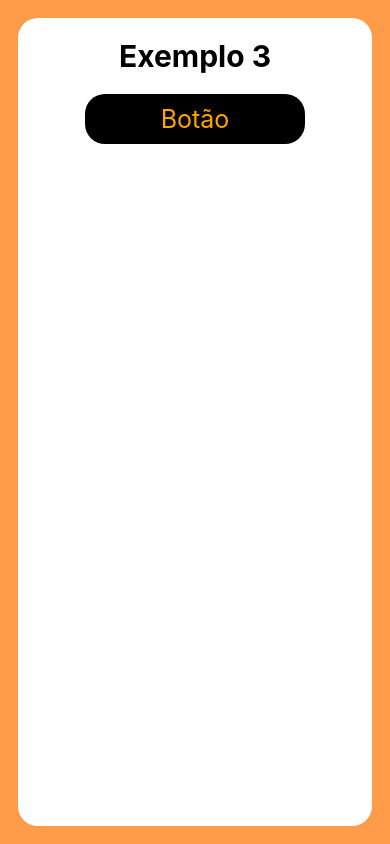
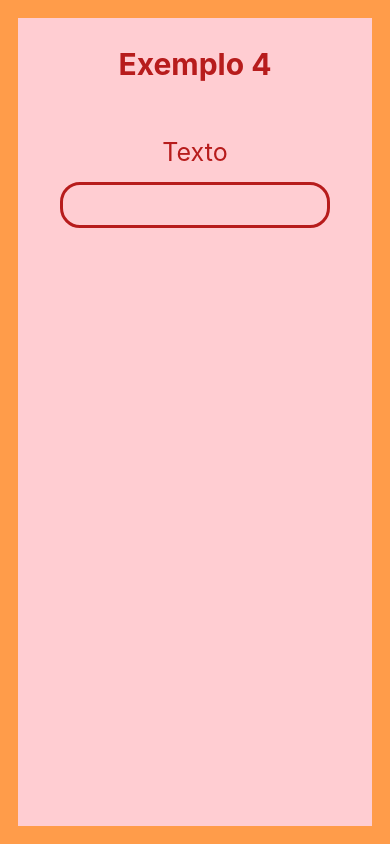
Before and after one commit to uhumrenan/aula_28_02_2024, a React Native app: screen / in a window 390 px wide. Built offline with nearby package versions, Linux system fonts and the light colour scheme.

Commit message:
UseState - 27/03/2024
Botão com 'movimentação'

```diff
--- a/App.js
+++ b/App.js
@@ -3,13 +3,15 @@
 
 // import Mensagem from './src/ex_2';
 //import Atividade1 from './src/atv_1';
+//import Exemplo_3 from './src/ex_3';
+//import Atividade_3 from './src/atv_3';
 
-import Exemplo_3 from './src/ex_3';
+import Exemplo_4 from './src/ex_4';
 
 export default function App() {
   return (
     <View style={styles.container}>
-      <Exemplo_3/>
+      <Exemplo_4/>
       <StatusBar style="auto" />
     </View>
   );
--- /dev/null
+++ b/src/atv_3/index.js
@@ -0,0 +1,50 @@
+import { useState } from 'react';
+import { View, Text, TouchableOpacity } from 'react-native';
+
+import styles from './styles';
+
+export default function Atividade_3 () {
+
+    const [numero, setNumero] = useState(0);
+
+
+    function incrementar() {
+        setNumero(numero + 1);
+    }
+
+    function decrementar() {
+        setNumero(numero - 1);
+    }
+    function zerar() {
+        setNumero(0);
+    }
+
+    return(
+        <View style={styles.container}>
+            <Text style={styles.titulo}>Atividade 3</Text>
+
+
+            <View style={styles.containerLadoalado}>
+
+
+            <TouchableOpacity style={[styles.botao, styles.botaoContainer]} onPress={ () => decrementar ()}>
+                <Text style={styles.txtBotao}>-</Text>
+            </TouchableOpacity>
+
+            <Text style={styles.titulo}>{numero}</Text>
+            <TouchableOpacity style={[styles.botao, styles.botaoContainer]} onPress={ () => incrementar ()}>
+                <Text style={styles.txtBotao}>+</Text>
+            </TouchableOpacity>
+
+
+            </View>
+
+            <TouchableOpacity style={styles.botao} onPress={ () => zerar ()}>
+                <Text style={styles.txtBotao}>Zerar</Text>
+            </TouchableOpacity>
+        </View>
+    );
+
+
+
+}
--- /dev/null
+++ b/src/atv_3/styles.js
@@ -0,0 +1,45 @@
+import { StyleSheet } from 'react-native';
+
+const styles = StyleSheet.create({
+    container: {
+        flex: 1,
+        backgroundColor: '#fafafa',
+        width: '100%',
+        borderRadius: 20,
+        alignItems: 'center',
+        padding: 20,
+    },
+    titulo: {
+        fontSize: 30,
+        fontWeight: 'bold',
+    },
+    botao: {
+        width: '70%',
+        padding: 10,
+        margin: 20,
+        backgroundColor: '#000',
+        alignItems:'center',
+        justifyContent:'center',
+        borderRadius:20,
+    },
+    txtBotao: {
+        fontSize: 25,
+        color: '#fafafa',
+    },
+    containerLadoalado: {
+        //borderWidth: 3,
+        width: '100%',
+        //height: 200,
+        marginTop: 20,
+        flexDirection:'row',
+        justifyContent: 'space-between',
+        alignItems: 'center'
+    },
+    botaoContainer: {
+        width: '25%',
+
+    },
+
+});
+
+export default styles;
--- /dev/null
+++ b/src/ex_4/index.js
@@ -0,0 +1,17 @@
+import { View, TextInput, Text } from 'react-native';
+
+import styles from './styles';
+
+export default function Exemplo4 (){
+    return(
+        <View style = {styles.container}>
+            <Text style = {styles.titulo}>Exemplo 4</Text>
+
+            <Text style = {styles.texto}>Texto</Text>
+
+            <TextInput style = {styles.input}/>
+
+
+        </View>
+    );
+}
--- /dev/null
+++ b/src/ex_4/styles.js
@@ -0,0 +1,36 @@
+import { StyleSheet } from 'react-native';
+
+const styles = StyleSheet.create({
+    container:{
+        width: '100%',
+        height: '100%',
+        alignItems: 'center',
+        backgroundColor: '#ffcdd2',
+        padding: 8,
+    },
+    titulo:{
+        fontSize: 30,
+        fontWeight: 'bold',
+        color: '#b71c1c',
+        margin: 20,
+        marginBottom: 40,
+    },
+    texto:{
+        fontSize: 25,
+        marginVertical: 10,
+        padding: 5,
+        color: '#b71c1c',
+    },
+    input:{
+        fontSize: 25,
+        width: '80%',
+        textAlign: 'center',
+        borderWidth: 3,
+        borderColor: '#b71c1c',
+        borderRadius: 20,
+        padding: 5,
+    }
+
+});
+
+export default styles;
```
